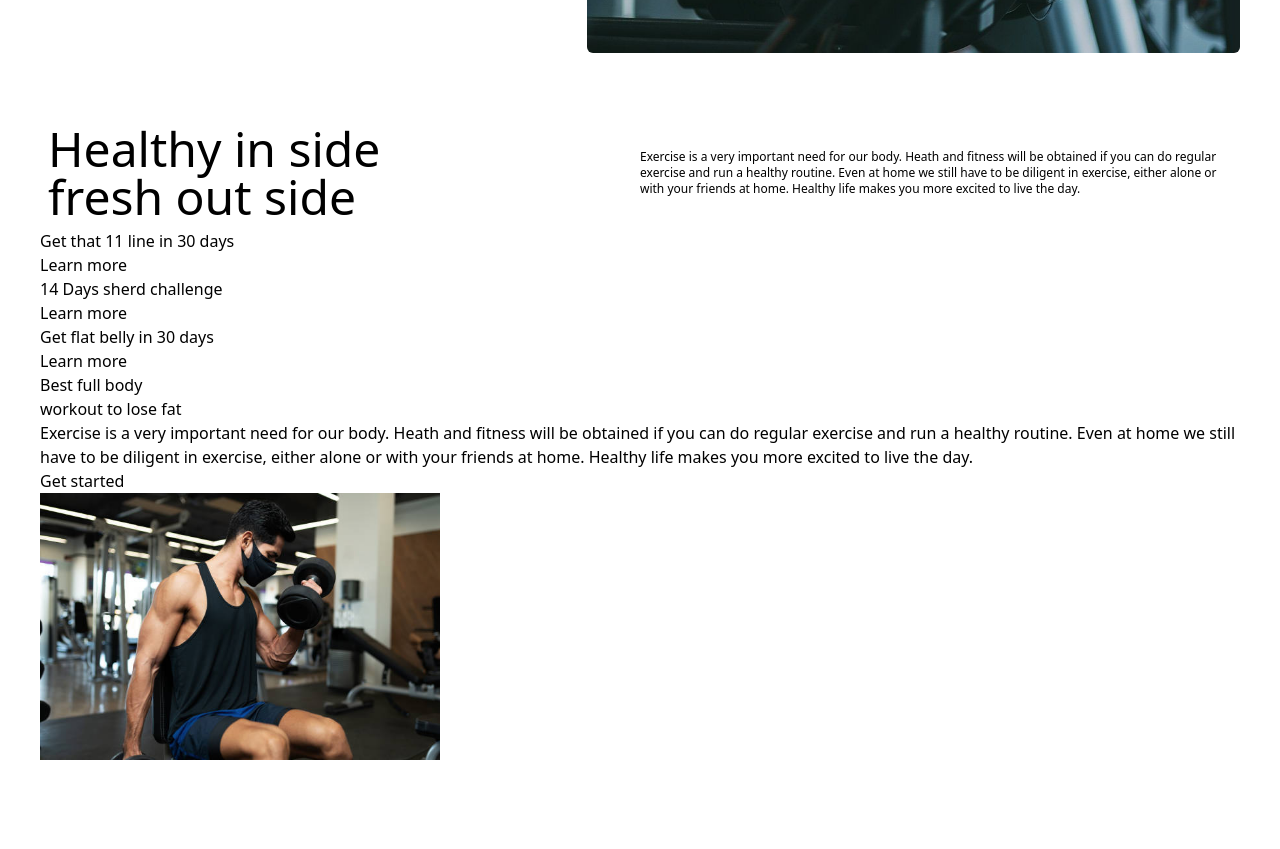
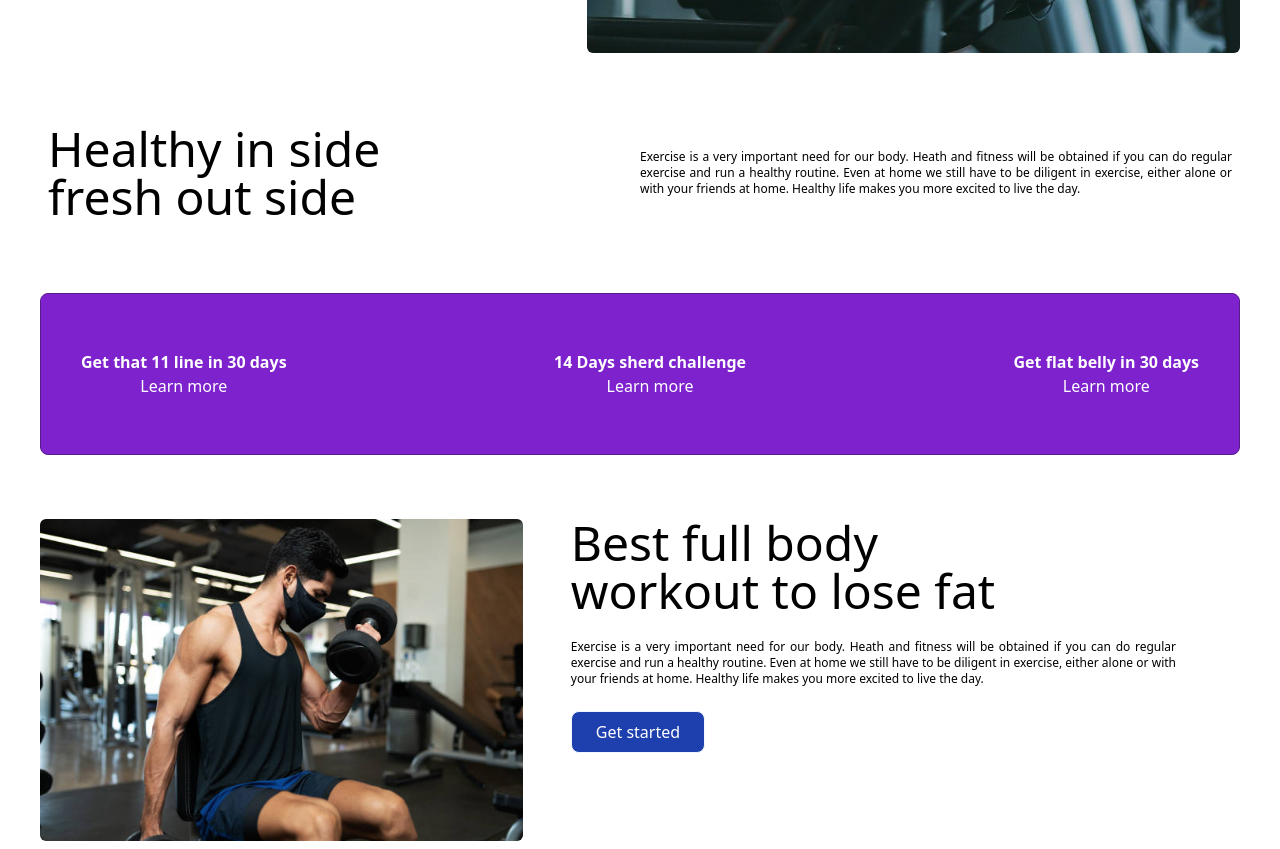
Before and after one commit to asshames/test-Nextjs, a Next.js app: page / in a window 1280 px wide. Shown: the part 500-1349 px from the top of the page. Before the commit the page ends 1268 px from the top, so only its background shows below. Built offline with nearby package versions, Linux system fonts and the light colour scheme.

Commit message:
basic css done without icon

```diff
--- a/pages/index.js
+++ b/pages/index.js
@@ -1,6 +1,4 @@
-
 function Gymbaran () {
-
   return(
     <div className="h-full mt-4 ml-8 mr-8 p-2 bg-white">
       <nav className="flex justify-between m-2">
@@ -70,19 +68,19 @@ function Gymbaran () {
             Healthy in side <br/> fresh out side
           </h1>
         </div>
-        <div>
-          <p className="mt-6 text-xs">
+        <div className="mt-6 text-justify ">
+          <p className="text-xs">
             Exercise is a very important need for our body. Heath and fitness will be obtained if you can do regular exercise and run a healthy routine. Even at home we still have to be diligent in exercise, either alone or with your friends at home. Healthy life makes you more excited to live the day.
           </p>
         </div>
       </div>
-      <div>
-        <div>
+      <div className="mt-16 flex justify-between text-center px-10 py-14 border border-purple-900 bg-purple-700 rounded-lg text-white">
+        <div className="">
           <div>
             {/* icon */}
           </div>
           <div>
-            <p>Get that 11 line in 30 days</p>
+            <p className="font-bold">Get that 11 line in 30 days</p>
             <button>Learn more </button>
           </div>
         </div>
@@ -91,7 +89,7 @@ function Gymbaran () {
             {/* icon */}
           </div>
           <div>
-            <p>14 Days sherd challenge </p>
+            <p className="font-bold">14 Days sherd challenge </p>
             <button>Learn more </button>
           </div>
         </div>
@@ -100,18 +98,28 @@ function Gymbaran () {
             {/* icon */}
           </div>
           <div>
-            <p>Get flat belly in 30 days</p>
+            <p className="font-bold">Get flat belly in 30 days</p>
             <button>Learn more </button>
           </div>
         </div>
       </div>
-      <div>
-        <div>
-          <div><h1>Best full body <br/> workout to lose fat</h1></div>
-          <div><p>Exercise is a very important need for our body. Heath and fitness will be obtained if you can do regular exercise and run a healthy routine. Even at home we still have to be diligent in exercise, either alone or with your friends at home. Healthy life makes you more excited to live the day.</p></div>
-          <button>Get started</button>
+      <div className="mt-16 flex justify-between">
+        <div className="mr-12">
+          <img className="h-full rounded-md" src="img/img2.jpg" alt="Gym2" width="1200" />
         </div>
-        <div><img src="img/img2.jpg" alt="Gym2" width="400" height="250"/></div>
+        <div className="">
+          <div>
+            <h1 className="font-medium text-5xl">
+              Best full body <br/> workout to lose fat
+            </h1>
+          </div>
+          <div className="mt-6 mr-16 text-justify ">
+            <p className="text-xs">
+              Exercise is a very important need for our body. Heath and fitness will be obtained if you can do regular exercise and run a healthy routine. Even at home we still have to be diligent in exercise, either alone or with your friends at home. Healthy life makes you more excited to live the day.
+            </p>
+          </div>
+          <button className="mt-6 px-6 py-2 text-center border border-blue-50 bg-blue-800 rounded-lg text-white">Get started</button>
+        </div>
       </div>
     </div>
   )
```
